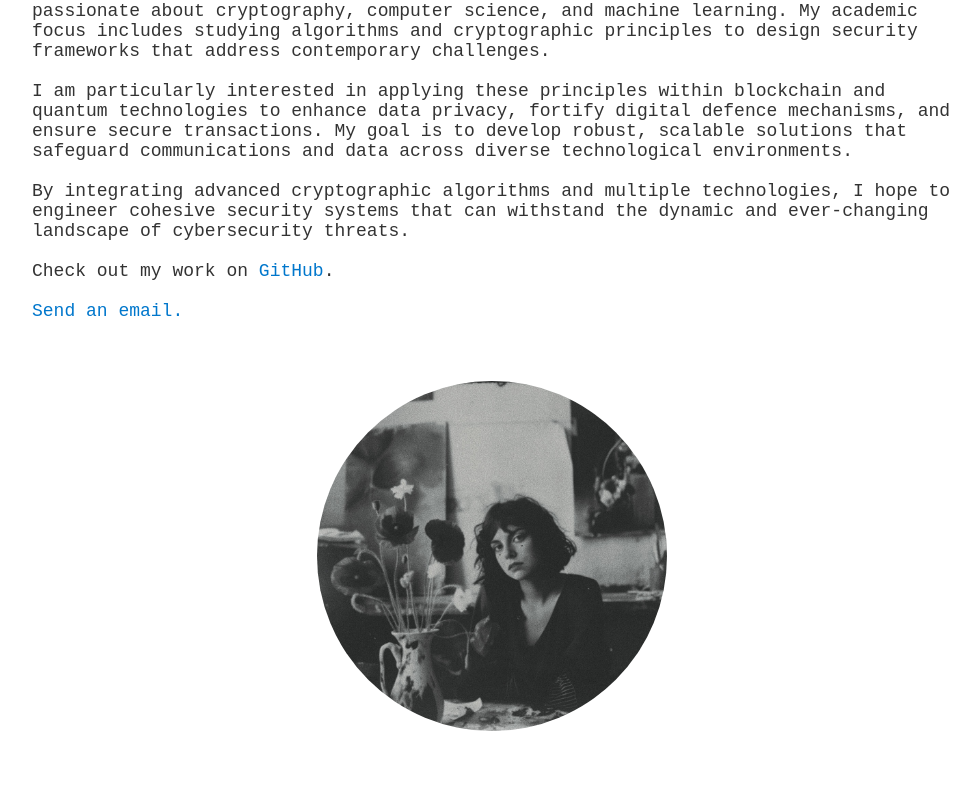
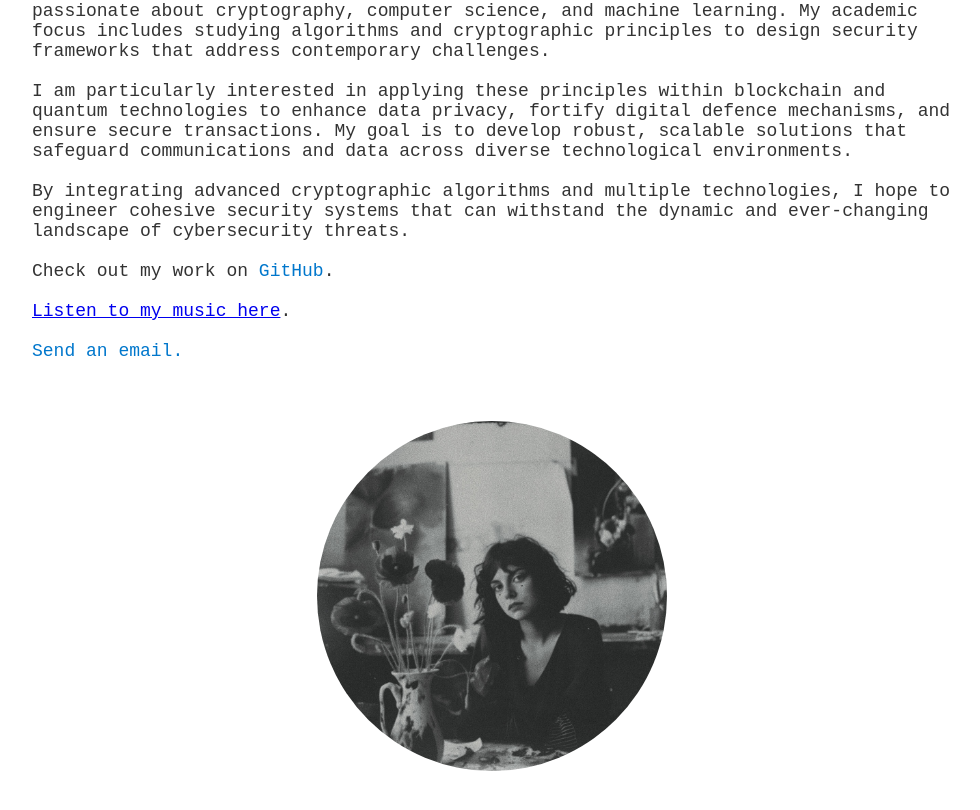
Before and after one commit to ysyvon/website, a plain HTML site: page index.html in a window 1280 px wide. Shown: the part 114-924 px from the top of the page, without its empty margins (168-1148 px from the left). Before the commit the page ends 885 px from the top, so only its background shows below. Drawn offline with Linux system fonts and the light colour scheme.

Commit message:
uploaded and editied html

```diff
--- a/index.html
+++ b/index.html
@@ -20,6 +20,7 @@
 
                 <p>Check out my work on <a href="https://github.com/yisyvonne" target="_blank" class="contact-link">GitHub</a>.</p>
 
+                <p><a href="ifyouareafraidwewilllooktogether_yiskahyvonne.mp3">Listen to my music here</a>.</p>
                 <p><a href="mailto:woven_rocket_0l@icloud.com" class="contact-link">Send an email.</a></p>
             </div>
             <div class="profile-picture">
```
Also changed, not shown: 1 other file.
